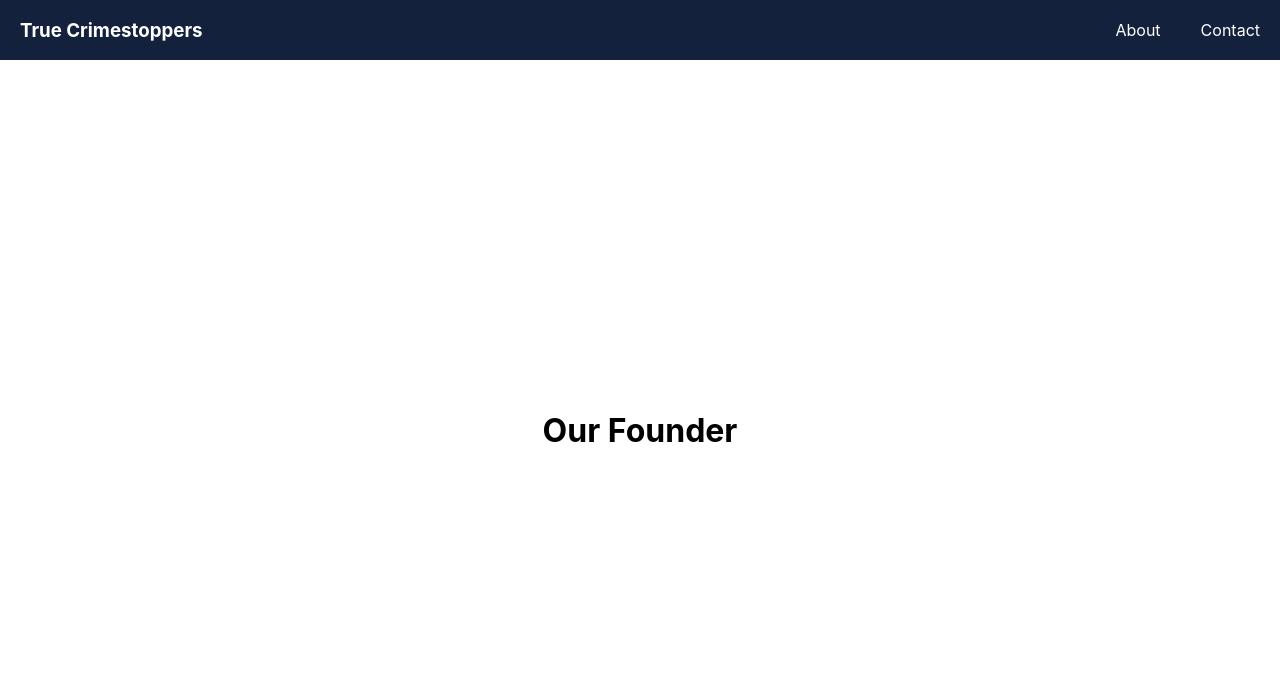
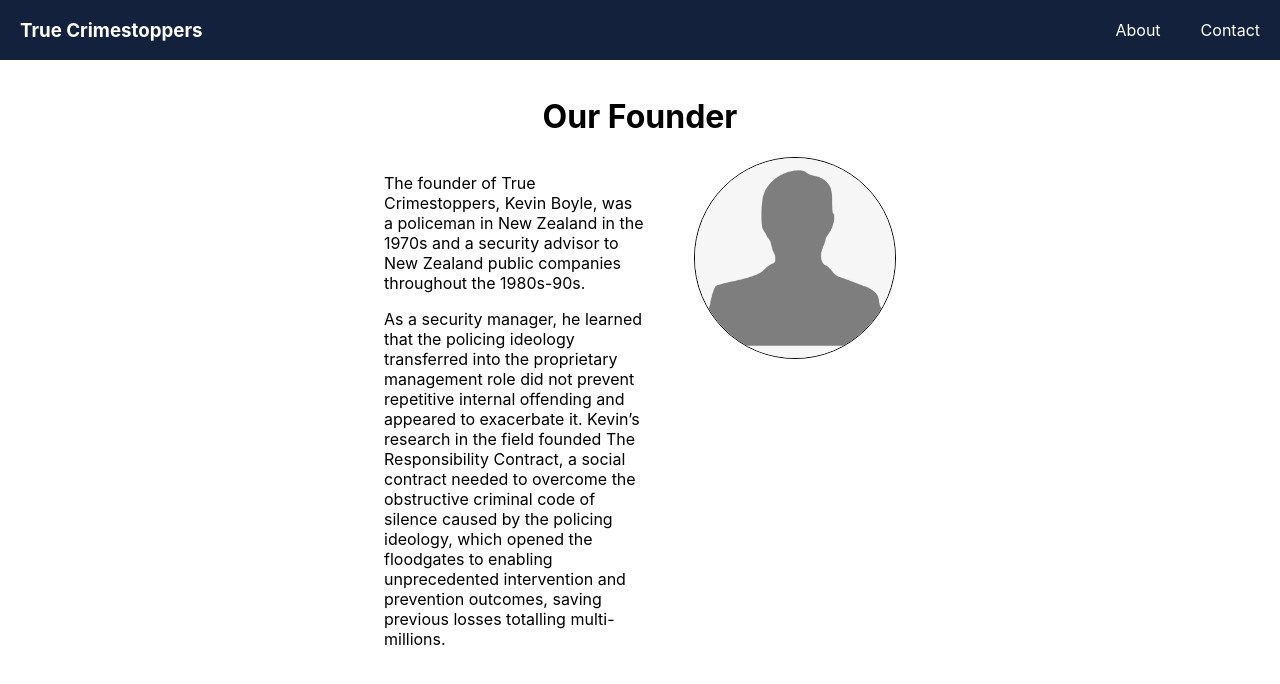
Before and after one commit to berneymark/TrueCrimestoppers, a React (Create React App) app: page /about/founder in a window 1280 px wide. Shown: the top 684 px of the page. Built offline with nearby package versions, Linux system fonts and the light colour scheme.

Commit message:
updated our founder page

```diff
--- a/src/App.css
+++ b/src/App.css
@@ -129,6 +129,31 @@
   text-decoration: none;
 }
 
+/* Our Founder */
+#our-founder {
+  flex-direction: column;
+  padding: 0 30vw;
+  width: 40vw;
+}
+
+#founder-content {
+  display: flex;
+}
+
+.avatar {
+  /* Align */
+  margin-left: 50px;
+
+  /* Transform */
+  height: 200px;
+  width: 200px;
+
+  /* Design */
+  border: 1px black solid;
+  border-radius: 50%;
+  object-fit: cover;
+}
+
 /* Contact Page */
 #contact-page,
 #contact-page form {
--- a/src/pages/about/Founder.js
+++ b/src/pages/about/Founder.js
@@ -1,10 +1,36 @@
 import React from "react";
+
+import PlaceholderAvatar from "../../assets/img/person-placeholder.jpg";
 
 export default class Founder extends React.Component {
   render() {
     return (
-      <main>
+      <main id="our-founder">
         <h1>Our Founder</h1>
+        <section id="founder-content">
+          <section id="founder-text">
+            <p>
+              The founder of True Crimestoppers, Kevin Boyle, was a policeman in
+              New Zealand in the 1970s and a security advisor to New Zealand
+              public companies throughout the 1980s-90s.
+            </p>
+            <p>
+              As a security manager, he learned that the policing ideology
+              transferred into the proprietary management role did not prevent
+              repetitive internal offending and appeared to exacerbate it.
+              Kevin’s research in the field founded The Responsibility Contract,
+              a social contract needed to overcome the obstructive criminal code
+              of silence caused by the policing ideology, which opened the
+              floodgates to enabling unprecedented intervention and prevention
+              outcomes, saving previous losses totalling multi-millions.
+            </p>
+          </section>
+          <img
+            class="avatar"
+            src={PlaceholderAvatar}
+            alt="Placeholder of Kevin"
+          />
+        </section>
       </main>
     );
   }
```
Also changed, not shown: src/assets/img/person-placeholder.jpg (added).
